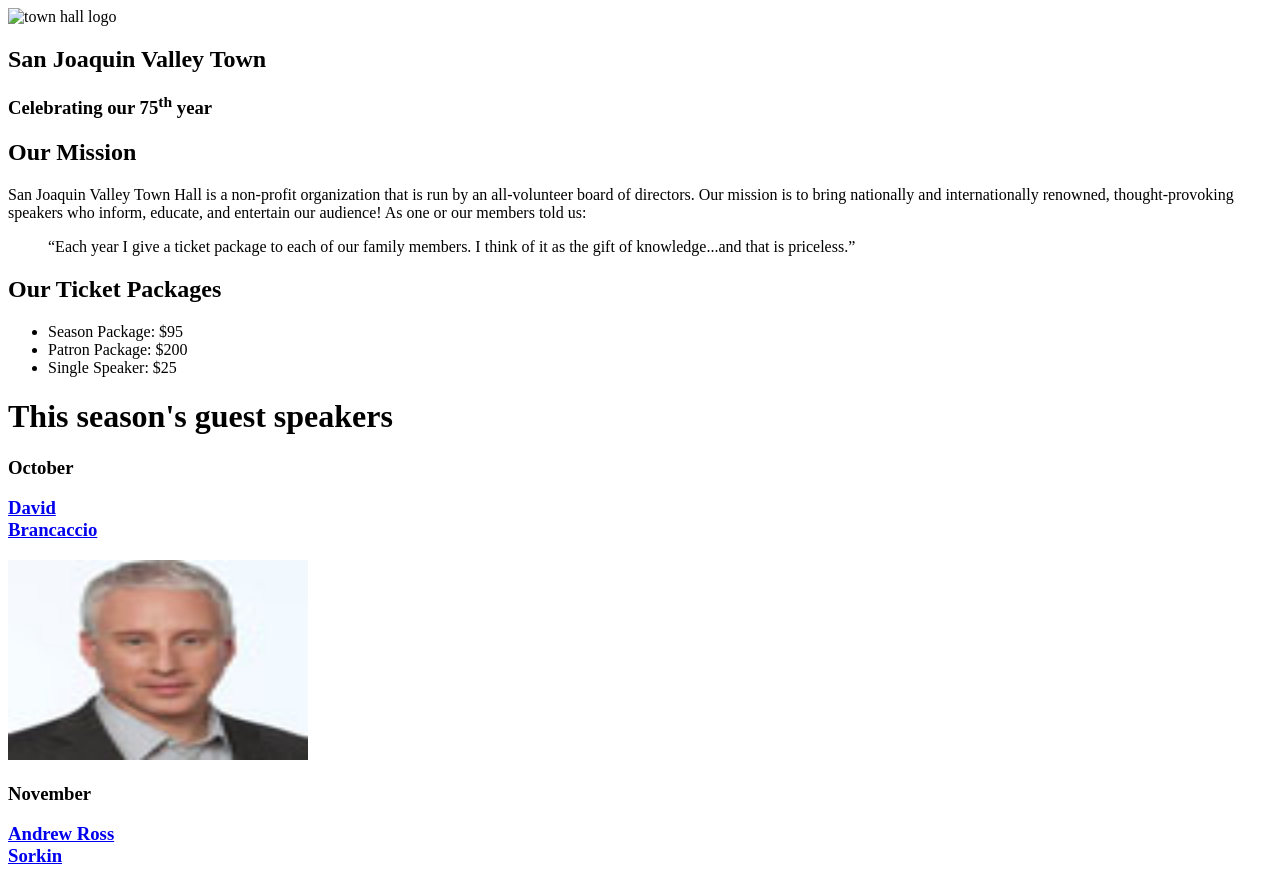
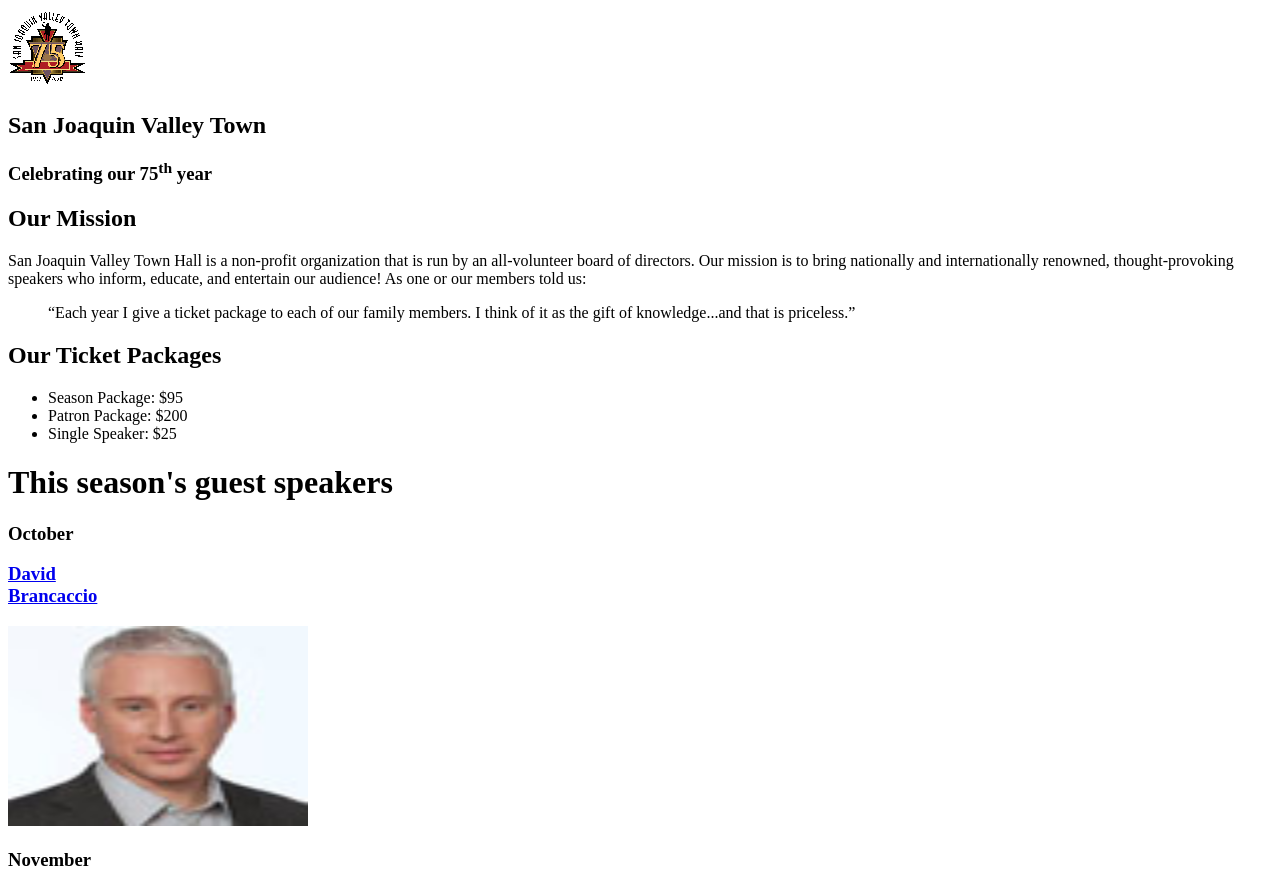
Before and after one commit to gc422-lab/A05, a plain HTML site: page index.html in a window 1280 px wide. Shown: the top 874 px of the page. Drawn offline with Linux system fonts and the light colour scheme.

Commit message:
Update index.html

```diff
--- a/index.html
+++ b/index.html
@@ -6,7 +6,7 @@
 </head>
 <body>
     <header>
-        <img src="images/town_hall_logo.gif" alt="town hall logo" width="80">
+        <img src="town_hall_logo.gif" alt="town hall logo" width="80">
         <h2> San Joaquin Valley Town</h2>
         <h3> Celebrating our 75<sup>th</sup> year</h3>
 
```
